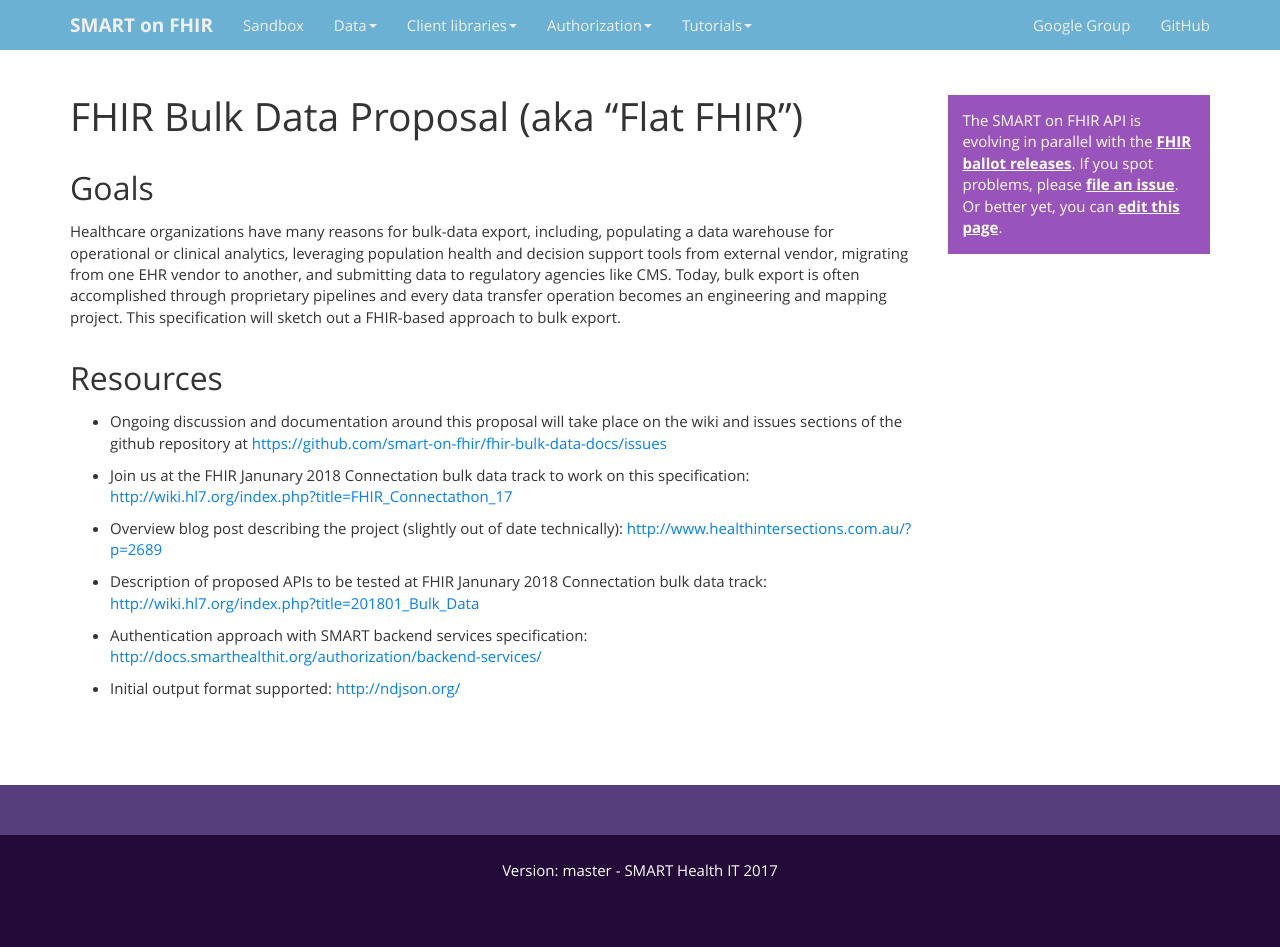
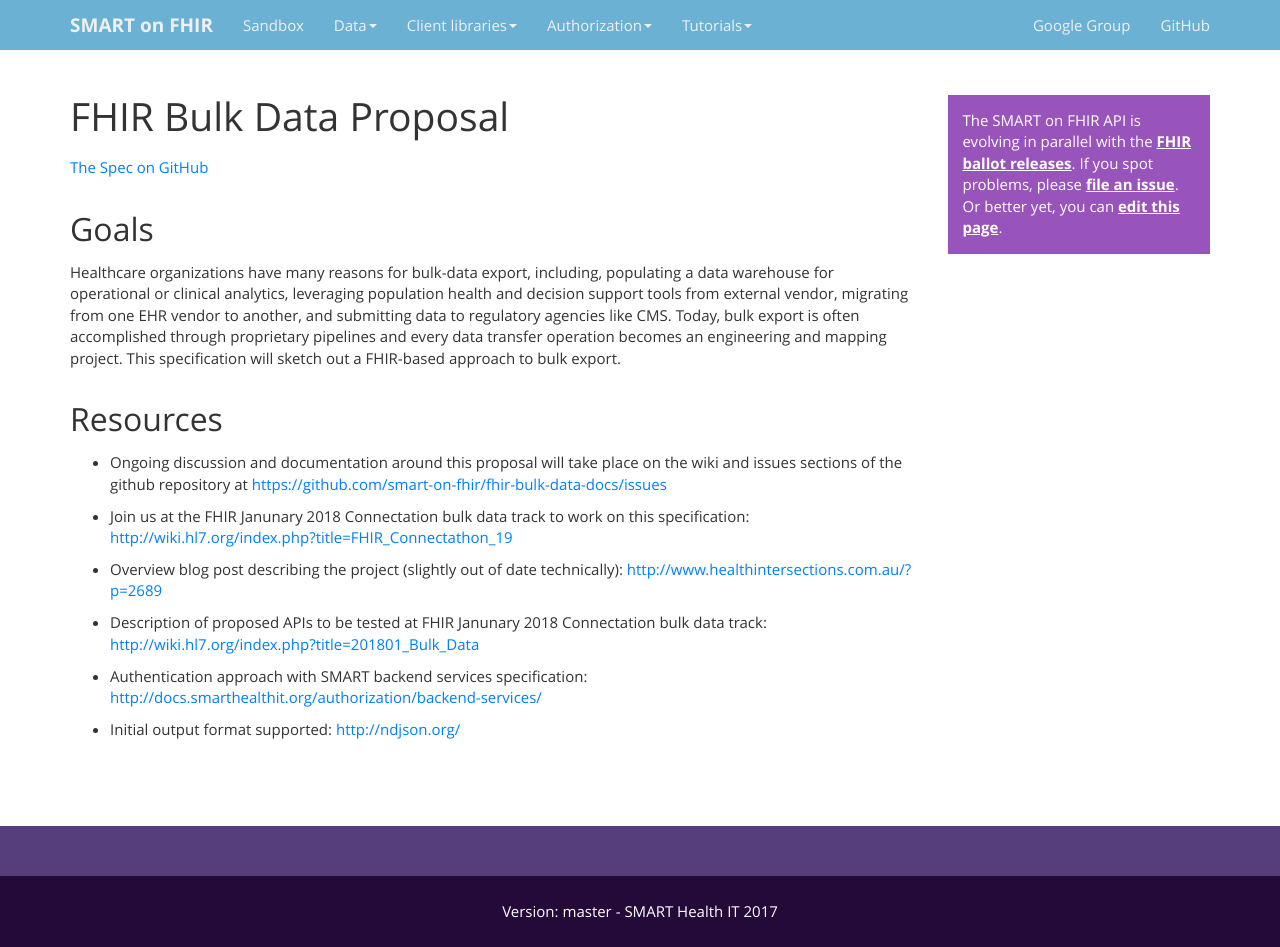
Before and after one commit to smart-on-fhir/smart-on-fhir.github.io, a Jekyll site: the page built from flat-fhir/index.md, in a window 1280 px wide. Built offline with Jekyll 4.4.1, drawn with Linux system fonts in a browser that asks for light colours; before the commit the page ends 906 px from its top, so only the background shows below that.

Commit message:
Update index.md

```diff
--- a/flat-fhir/index.md
+++ b/flat-fhir/index.md
@@ -3,16 +3,21 @@
 title: "FHIR Bulk Data"
 ---
 
-# FHIR Bulk Data Proposal (aka "Flat FHIR")
+# FHIR Bulk Data Proposal
+
+[The Spec on GitHub](https://github.com/smart-on-fhir/fhir-bulk-data-docs)
+
 
 ## Goals
 Healthcare organizations have many reasons for bulk-data export, including, populating a data warehouse for operational or clinical analytics, leveraging population health and decision support tools from external vendor, migrating from one EHR vendor to another, and submitting data to regulatory agencies like CMS. Today, bulk export is often accomplished through proprietary pipelines and every data transfer operation becomes an engineering and mapping project. This specification will sketch out a FHIR-based approach to bulk export.
+
+
 
 ## Resources
 - Ongoing discussion and documentation around this proposal will take place on the wiki and issues sections of the github repository at [https://github.com/smart-on-fhir/fhir-bulk-data-docs/issues](https://github.com/smart-on-fhir/fhir-bulk-data-docs/issues)
 
 - Join us at the FHIR Janunary 2018 Connectation bulk data track to work on this specification:
-[http://wiki.hl7.org/index.php?title=FHIR_Connectathon_17](http://wiki.hl7.org/index.php?title=FHIR_Connectathon_17)
+[http://wiki.hl7.org/index.php?title=FHIR_Connectathon_19](http://wiki.hl7.org/index.php?title=FHIR_Connectathon_19)
 
 - Overview blog post describing the project (slightly out of date technically):
 [http://www.healthintersections.com.au/?p=2689](http://www.healthintersections.com.au/?p=2689)
```
